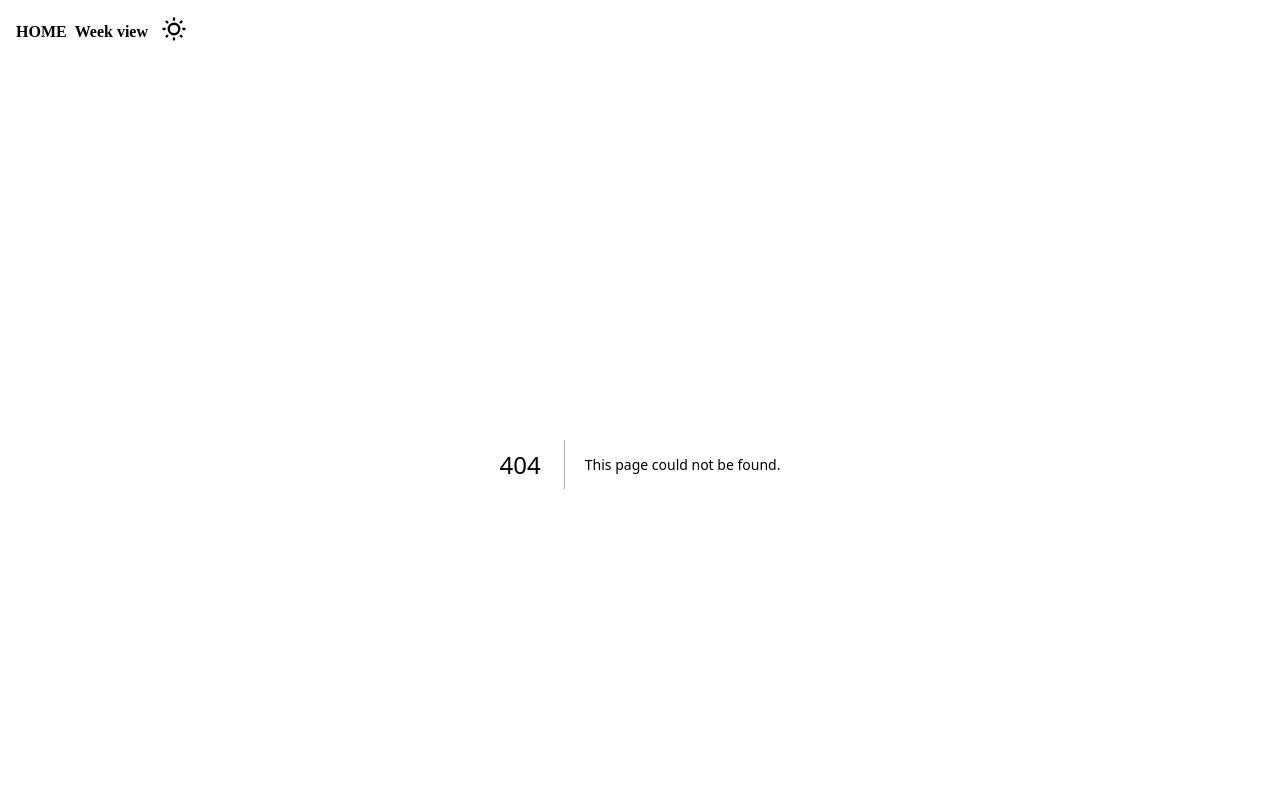
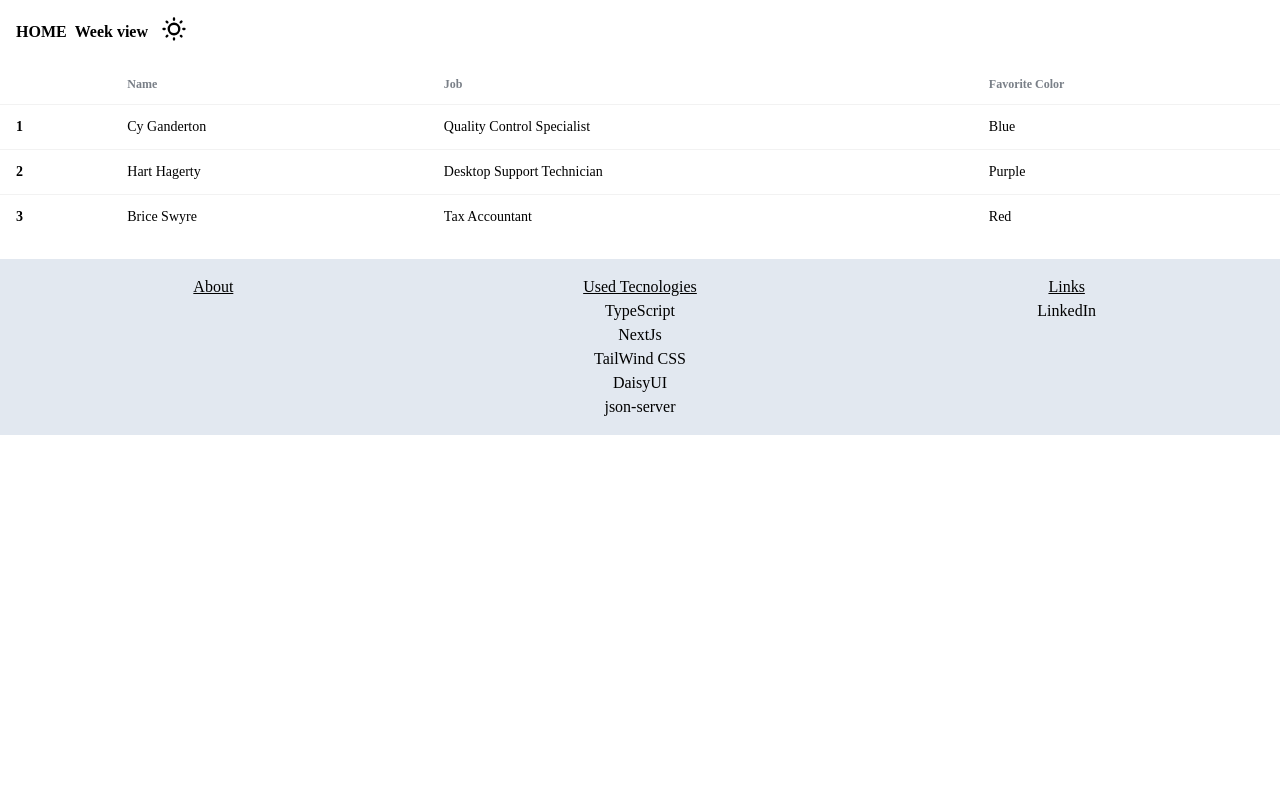
Before and after one commit to BertoPolo/week-plannerTS, a Next.js app: page /home/singleday in a window 1280 px wide. Before the commit this address had no page. Shown: the top 800 px of the page. Built offline with nearby package versions, Linux system fonts and the light colour scheme.

Commit message:
starting scratch to display a single day

```diff
--- /dev/null
+++ b/app/home/singleday/page.tsx
@@ -0,0 +1,46 @@
+import React from "react"
+
+const SingleDay = () => {
+  return (
+    <>
+      <div className="overflow-x-auto">
+        <table className="table">
+          {/* head */}
+          <thead>
+            <tr>
+              <th></th>
+              <th>Name</th>
+              <th>Job</th>
+              <th>Favorite Color</th>
+            </tr>
+          </thead>
+          <tbody>
+            {/* row 1 */}
+            <tr className="hover">
+              <th>1</th>
+              <td>Cy Ganderton</td>
+              <td>Quality Control Specialist</td>
+              <td>Blue</td>
+            </tr>
+            {/* row 2 */}
+            <tr className="hover">
+              <th>2</th>
+              <td>Hart Hagerty</td>
+              <td>Desktop Support Technician</td>
+              <td>Purple</td>
+            </tr>
+            {/* row 3 */}
+            <tr className="hover">
+              <th>3</th>
+              <td>Brice Swyre</td>
+              <td>Tax Accountant</td>
+              <td>Red</td>
+            </tr>
+          </tbody>
+        </table>
+      </div>
+    </>
+  )
+}
+
+export default SingleDay
--- a/components/SingleDay.tsx
+++ /dev/null
@@ -1,7 +0,0 @@
-import React from "react"
-
-const SingleDay = () => {
-  return <div>SingleDay</div>
-}
-
-export default SingleDay
```
